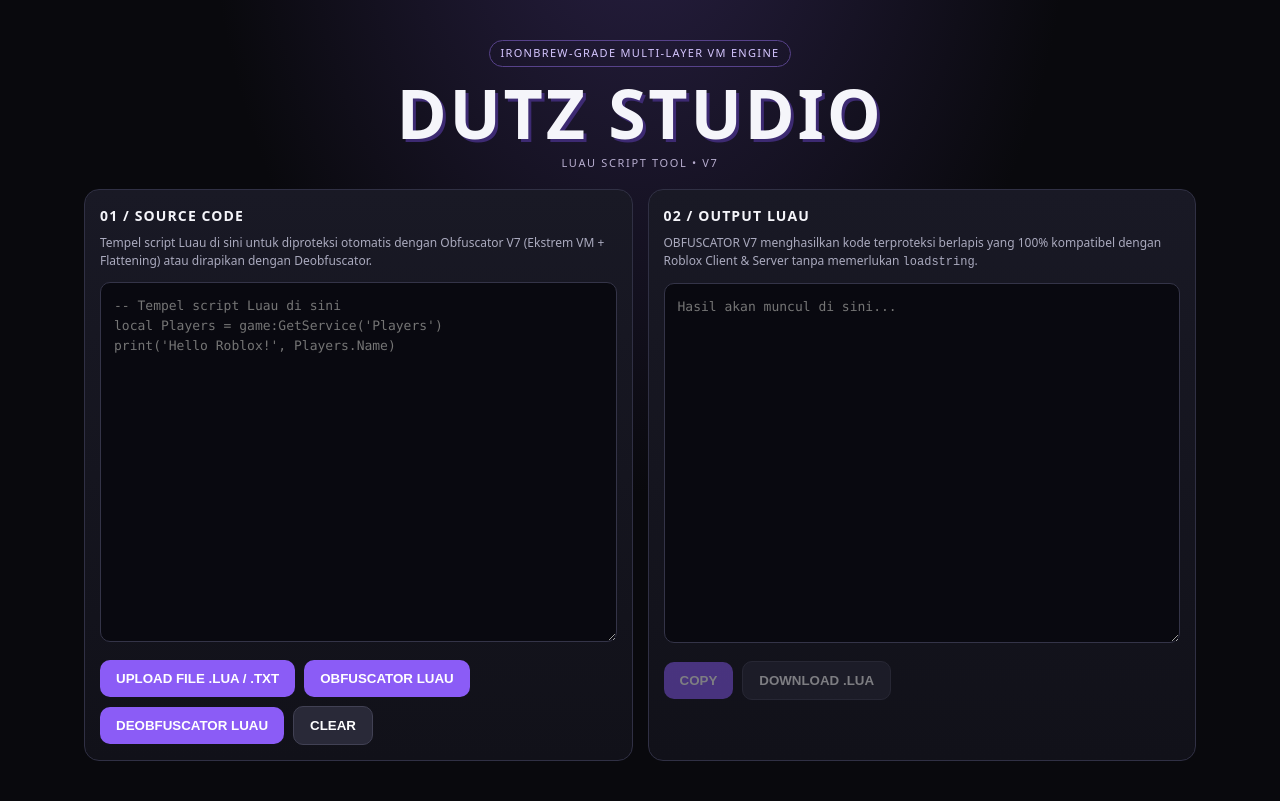
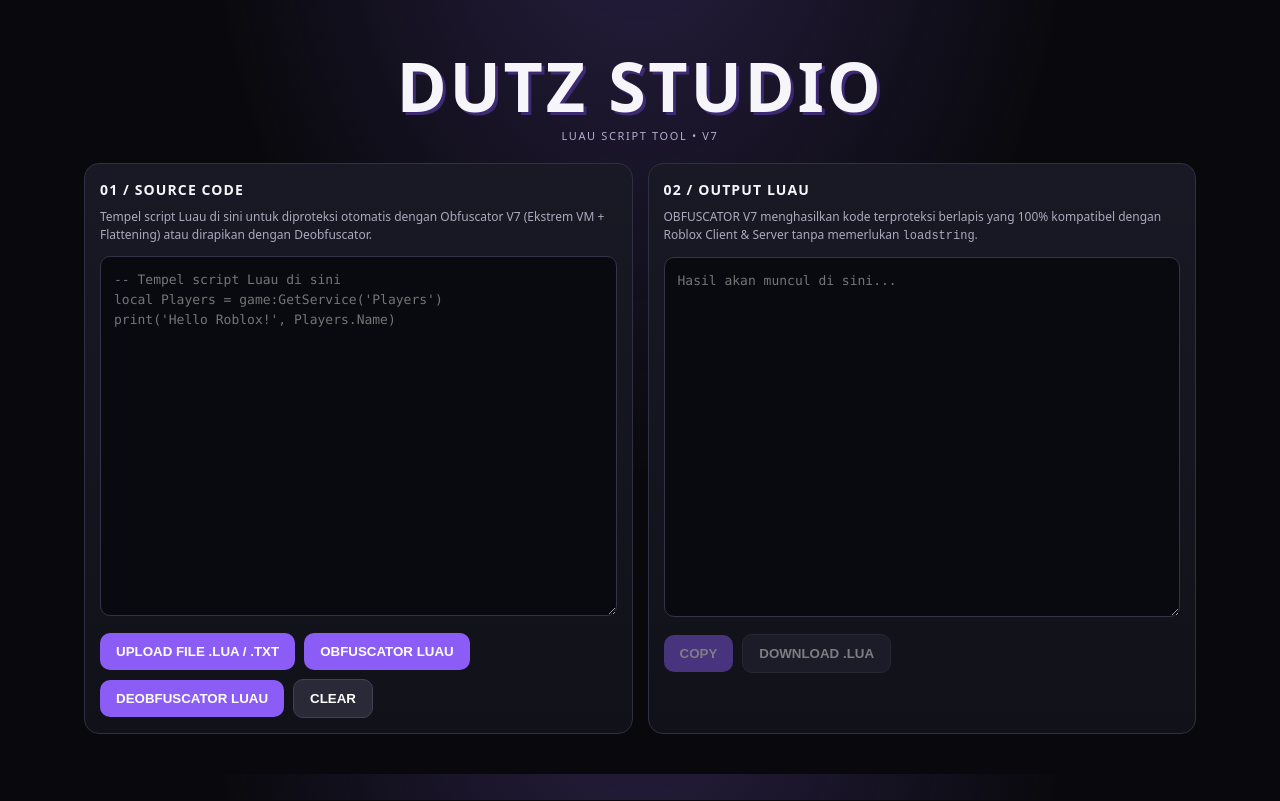
Before and after one commit to akunpribadi9559-del/obfuscator-arullstudio, a plain HTML site: page index.html in a window 1280 px wide. Drawn offline with Linux system fonts and the light colour scheme.

Commit message:
index.html
Removed the 'IRONBREW-GRADE MULTI-LAYER VM ENGINE' tag from the header section of the index.html file.

```diff
--- a/index.html
+++ b/index.html
@@ -17,7 +17,6 @@ textarea{width:100%;min-height:360px;resize:vertical;background:#090910;border:1
 <body>
 <div class="wrap">
 <header class="brand">
- <span class="tag">IRONBREW-GRADE MULTI-LAYER VM ENGINE</span>
  <h1>DUTZ STUDIO</h1>
  <p>LUAU SCRIPT TOOL • V7</p>
 </header>
```
